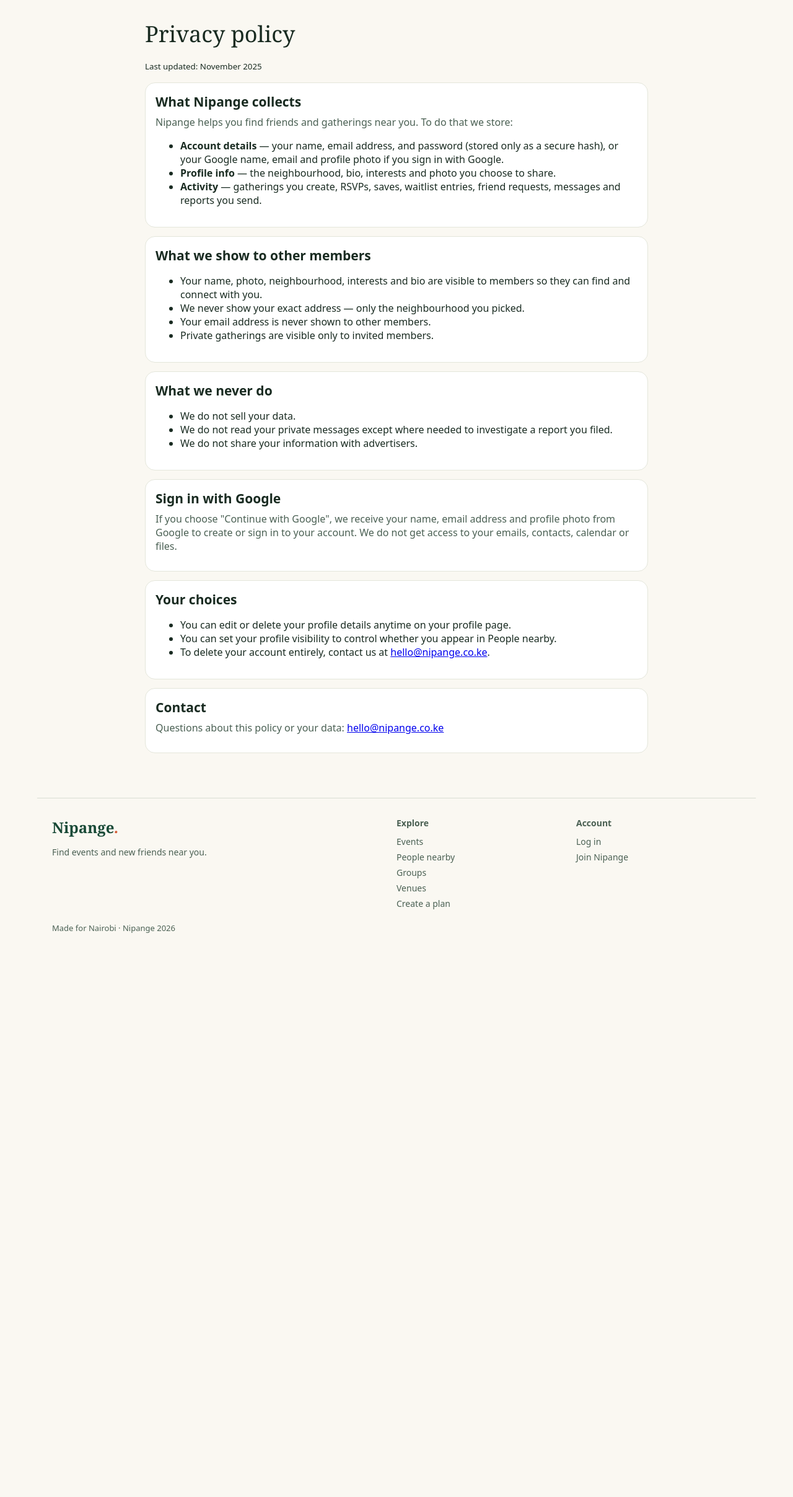
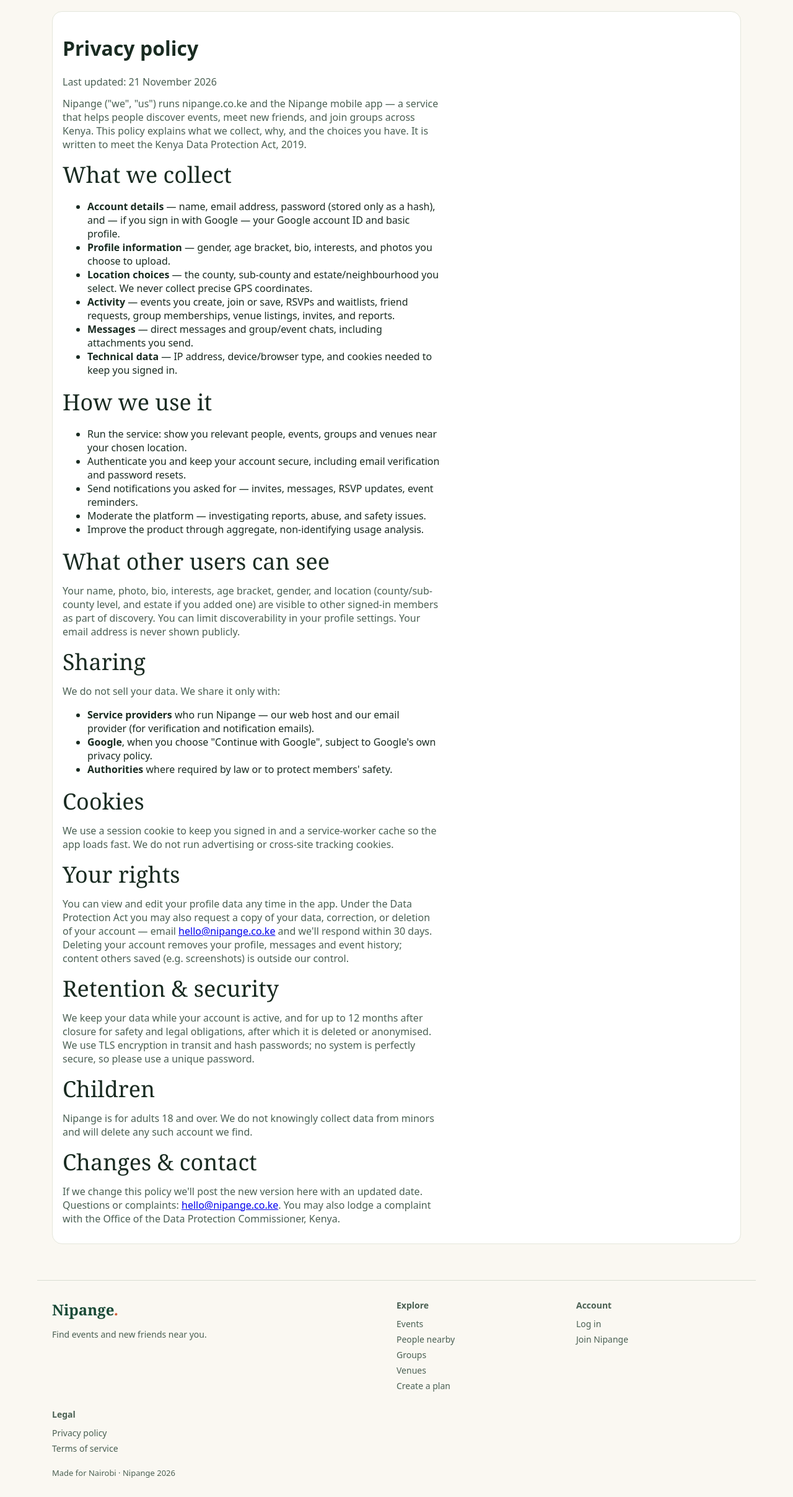
Before and after one commit to Collinskib/tukutane, a PHP site: page /privacy.php in a window 1280 px wide. Shown: the part 80-2495 px from the top of the page at 62% size. Before the commit the page ends 1585 px from the top, so only its background shows below. Run offline with PHP 8.4, Linux system fonts and the light colour scheme; some libraries are stand-ins or nearby versions.

Commit message:
Add privacy policy + terms of service pages with footer links

```diff
--- a/includes/layout.php
+++ b/includes/layout.php
@@ -95,6 +95,8 @@ function site_footer(): void { ?>
     <div><strong>Account</strong>
       <?php if (user()): ?><a href="/profile.php">Profile</a><a href="/plans.php">My plans</a><a href="/logout.php">Log out</a>
       <?php else: ?><a href="/auth.php">Log in</a><a href="/auth.php?mode=register">Join Nipange</a><?php endif; ?></div>
+    <div><strong>Legal</strong>
+      <a href="/privacy.php">Privacy policy</a><a href="/terms.php">Terms of service</a></div>
   </div>
   <p class="fine">Made for Nairobi · Nipange <?= date('Y') ?></p>
 </footer>
--- a/privacy.php
+++ b/privacy.php
@@ -5,62 +5,57 @@ require_once __DIR__ . '/includes/layout.php';
 page_head('Privacy policy');
 site_header();
 ?>
-<main class="ev-wrap">
-  <h2>Privacy policy</h2>
-  <p class="rv"><small>Last updated: November 2025</small></p>
+<main>
+  <div class="card"><div class="body" style="max-width:70ch">
+    <h1>Privacy policy</h1>
+    <p class="muted">Last updated: 21 November 2026</p>
 
-  <div class="card rv" style="--d:60ms;margin-bottom:14px"><div class="body">
-    <h3>What Nipange collects</h3>
-    <p>Nipange helps you find friends and gatherings near you. To do that we store:</p>
+    <p>Nipange ("we", "us") runs nipange.co.ke and the Nipange mobile app — a service that helps people discover events, meet new friends, and join groups across Kenya. This policy explains what we collect, why, and the choices you have. It is written to meet the Kenya Data Protection Act, 2019.</p>
+
+    <h2>What we collect</h2>
     <ul>
-      <li><b>Account details</b> — your name, email address, and password (stored only as a secure hash), or your Google name, email and profile photo if you sign in with Google.</li>
-      <li><b>Profile info</b> — the neighbourhood, bio, interests and photo you choose to share.</li>
-      <li><b>Activity</b> — gatherings you create, RSVPs, saves, waitlist entries, friend requests, messages and reports you send.</li>
+      <li><b>Account details</b> — name, email address, password (stored only as a hash), and — if you sign in with Google — your Google account ID and basic profile.</li>
+      <li><b>Profile information</b> — gender, age bracket, bio, interests, and photos you choose to upload.</li>
+      <li><b>Location choices</b> — the county, sub-county and estate/neighbourhood you select. We never collect precise GPS coordinates.</li>
+      <li><b>Activity</b> — events you create, join or save, RSVPs and waitlists, friend requests, group memberships, venue listings, invites, and reports.</li>
+      <li><b>Messages</b> — direct messages and group/event chats, including attachments you send.</li>
+      <li><b>Technical data</b> — IP address, device/browser type, and cookies needed to keep you signed in.</li>
     </ul>
-    </div>
-  </div>
 
-  <div class="card rv" style="--d:120ms;margin-bottom:14px"><div class="body">
-    <h3>What we show to other members</h3>
+    <h2>How we use it</h2>
     <ul>
-      <li>Your name, photo, neighbourhood, interests and bio are visible to members so they can find and connect with you.</li>
-      <li>We never show your exact address — only the neighbourhood you picked.</li>
-      <li>Your email address is never shown to other members.</li>
-      <li>Private gatherings are visible only to invited members.</li>
+      <li>Run the service: show you relevant people, events, groups and venues near your chosen location.</li>
+      <li>Authenticate you and keep your account secure, including email verification and password resets.</li>
+      <li>Send notifications you asked for — invites, messages, RSVP updates, event reminders.</li>
+      <li>Moderate the platform — investigating reports, abuse, and safety issues.</li>
+      <li>Improve the product through aggregate, non-identifying usage analysis.</li>
     </ul>
-    </div>
-  </div>
 
-  <div class="card rv" style="--d:180ms;margin-bottom:14px"><div class="body">
-    <h3>What we never do</h3>
+    <h2>What other users can see</h2>
+    <p>Your name, photo, bio, interests, age bracket, gender, and location (county/sub-county level, and estate if you added one) are visible to other signed-in members as part of discovery. You can limit discoverability in your profile settings. Your email address is never shown publicly.</p>
+
+    <h2>Sharing</h2>
+    <p>We do not sell your data. We share it only with:</p>
     <ul>
-      <li>We do not sell your data.</li>
-      <li>We do not read your private messages except where needed to investigate a report you filed.</li>
-      <li>We do not share your information with advertisers.</li>
+      <li><b>Service providers</b> who run Nipange — our web host and our email provider (for verification and notification emails).</li>
+      <li><b>Google</b>, when you choose "Continue with Google", subject to Google's own privacy policy.</li>
+      <li><b>Authorities</b> where required by law or to protect members' safety.</li>
     </ul>
-    </div>
-  </div>
 
-  <div class="card rv" style="--d:240ms;margin-bottom:14px"><div class="body">
-    <h3>Sign in with Google</h3>
-    <p>If you choose "Continue with Google", we receive your name, email address and profile photo from Google to create or sign in to your account. We do not get access to your emails, contacts, calendar or files.</p>
-    </div>
-  </div>
+    <h2>Cookies</h2>
+    <p>We use a session cookie to keep you signed in and a service-worker cache so the app loads fast. We do not run advertising or cross-site tracking cookies.</p>
 
-  <div class="card rv" style="--d:300ms;margin-bottom:14px"><div class="body">
-    <h3>Your choices</h3>
-    <ul>
-      <li>You can edit or delete your profile details anytime on your profile page.</li>
-      <li>You can set your profile visibility to control whether you appear in People nearby.</li>
-      <li>To delete your account entirely, contact us at <a href="mailto:hello@nipange.co.ke">hello@nipange.co.ke</a>.</li>
-    </ul>
-    </div>
-  </div>
+    <h2>Your rights</h2>
+    <p>You can view and edit your profile data any time in the app. Under the Data Protection Act you may also request a copy of your data, correction, or deletion of your account — email <a href="mailto:hello@nipange.co.ke">hello@nipange.co.ke</a> and we'll respond within 30 days. Deleting your account removes your profile, messages and event history; content others saved (e.g. screenshots) is outside our control.</p>
 
-  <div class="card rv" style="--d:360ms;margin-bottom:14px"><div class="body">
-    <h3>Contact</h3>
-    <p>Questions about this policy or your data: <a href="mailto:hello@nipange.co.ke">hello@nipange.co.ke</a></p>
-    </div>
-  </div>
+    <h2>Retention & security</h2>
+    <p>We keep your data while your account is active, and for up to 12 months after closure for safety and legal obligations, after which it is deleted or anonymised. We use TLS encryption in transit and hash passwords; no system is perfectly secure, so please use a unique password.</p>
+
+    <h2>Children</h2>
+    <p>Nipange is for adults 18 and over. We do not knowingly collect data from minors and will delete any such account we find.</p>
+
+    <h2>Changes & contact</h2>
+    <p>If we change this policy we'll post the new version here with an updated date. Questions or complaints: <a href="mailto:hello@nipange.co.ke">hello@nipange.co.ke</a>. You may also lodge a complaint with the Office of the Data Protection Commissioner, Kenya.</p>
+  </div></div>
 </main>
-<?php bottom_nav(); site_footer(); ?>
+<?php site_footer(); ?>
```
Also changed, not shown: terms.php (+44 -34 lines).
